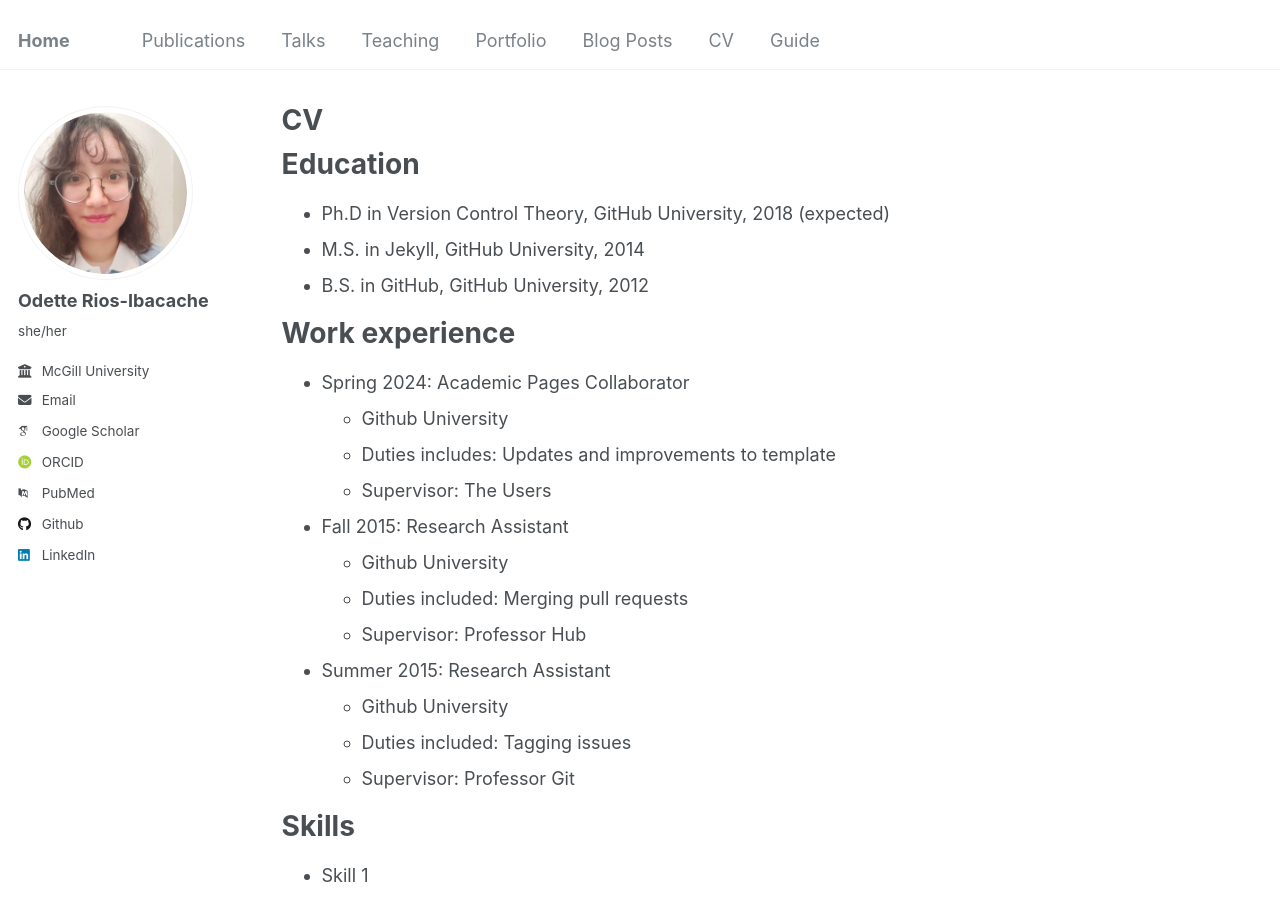
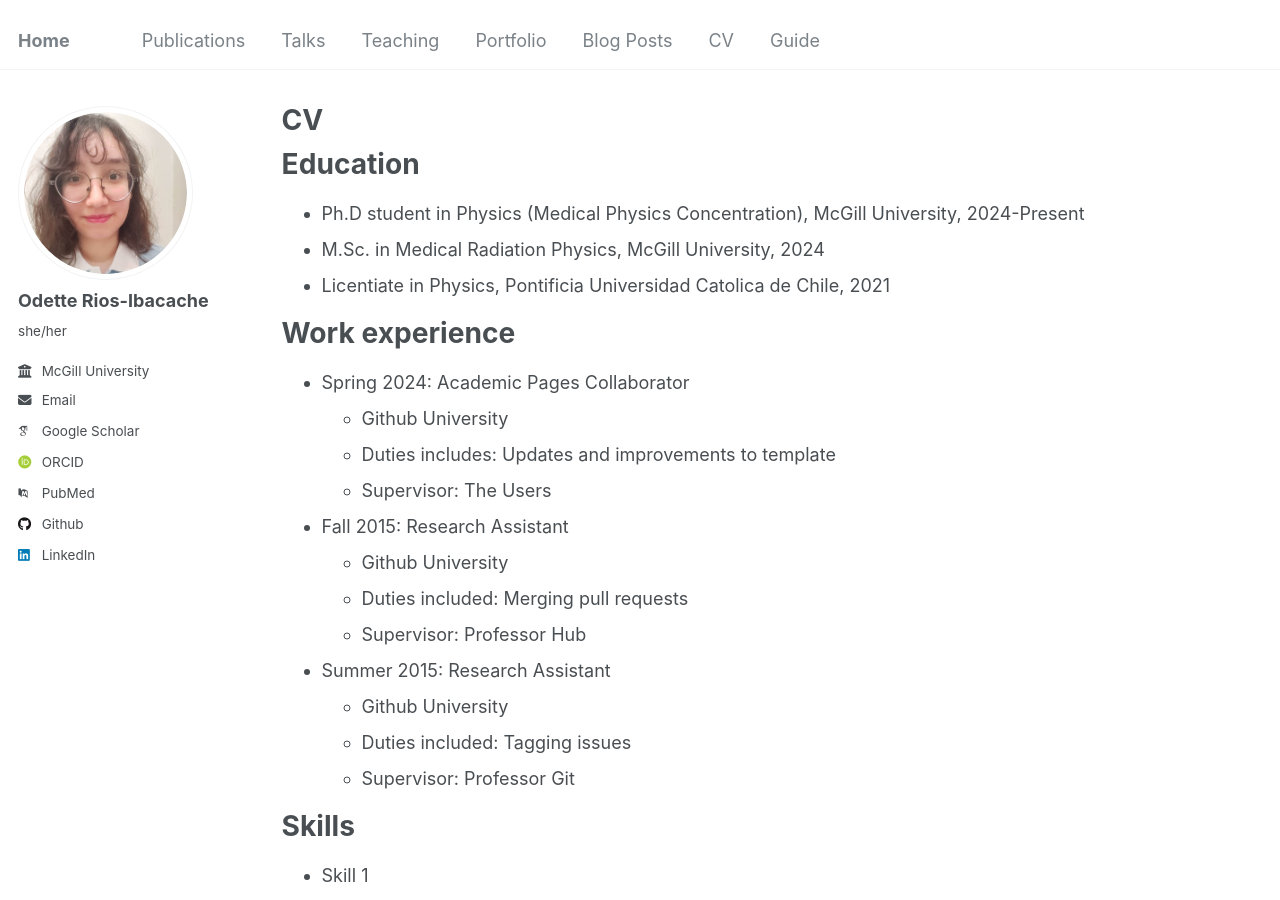
Before and after one commit to OdetteRiosI/odetteriosi.github.io, a Jekyll site: the page built from _pages/cv.md, in a window 1280 px wide and 900 px high. Built offline with Jekyll 4.4.1, drawn with Linux system fonts in a browser that asks for light colours; some web fonts are replaced.

Commit message:
Update cv.md

```diff
--- a/_pages/cv.md
+++ b/_pages/cv.md
@@ -11,9 +11,9 @@ redirect_from:
 
 Education
 ======
-* Ph.D in Version Control Theory, GitHub University, 2018 (expected)
-* M.S. in Jekyll, GitHub University, 2014
-* B.S. in GitHub, GitHub University, 2012
+* Ph.D student in Physics (Medical Physics Concentration), McGill University, 2024-Present
+* M.Sc. in Medical Radiation Physics, McGill University, 2024
+* Licentiate in Physics, Pontificia Universidad Catolica de Chile, 2021
 
 Work experience
 ======
```
